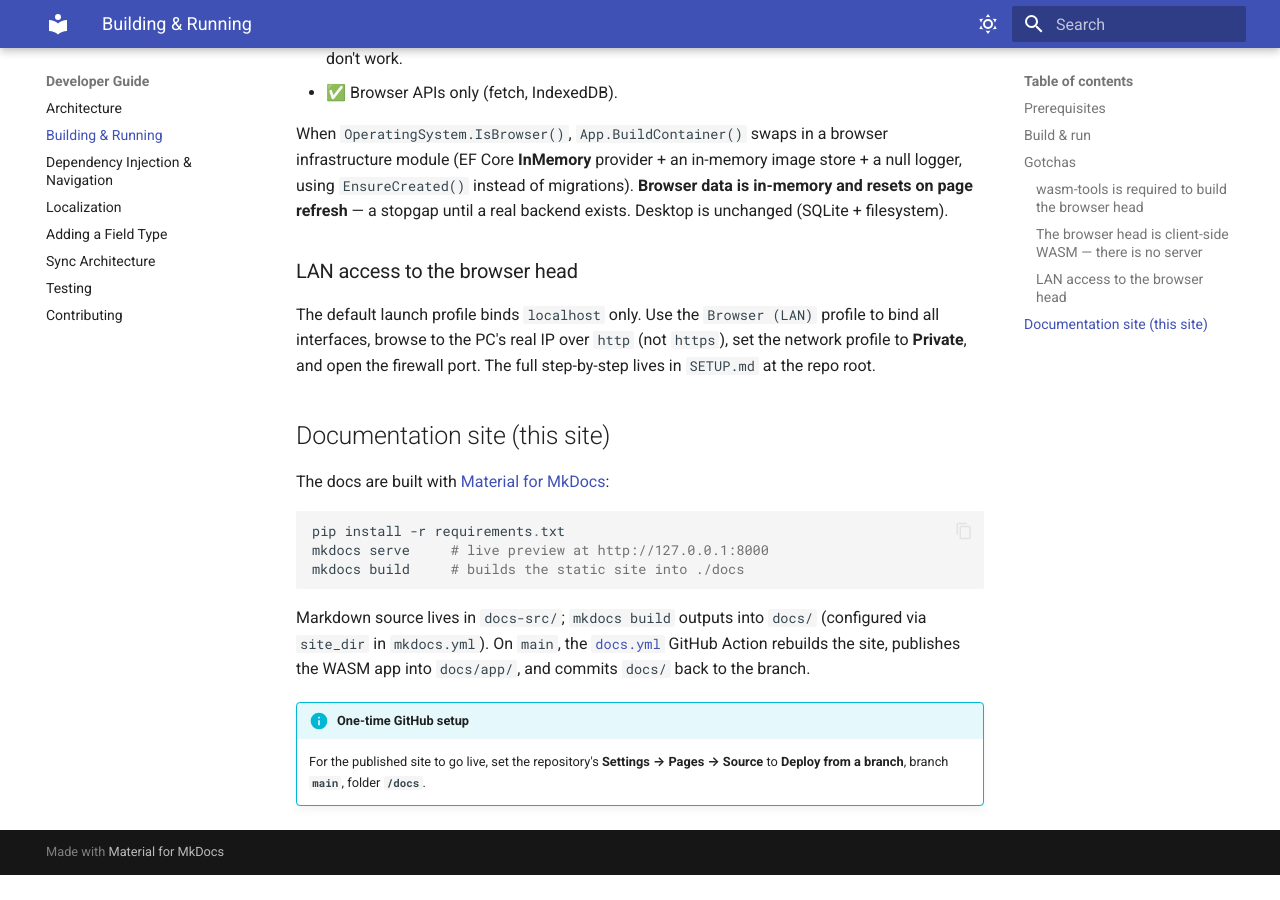
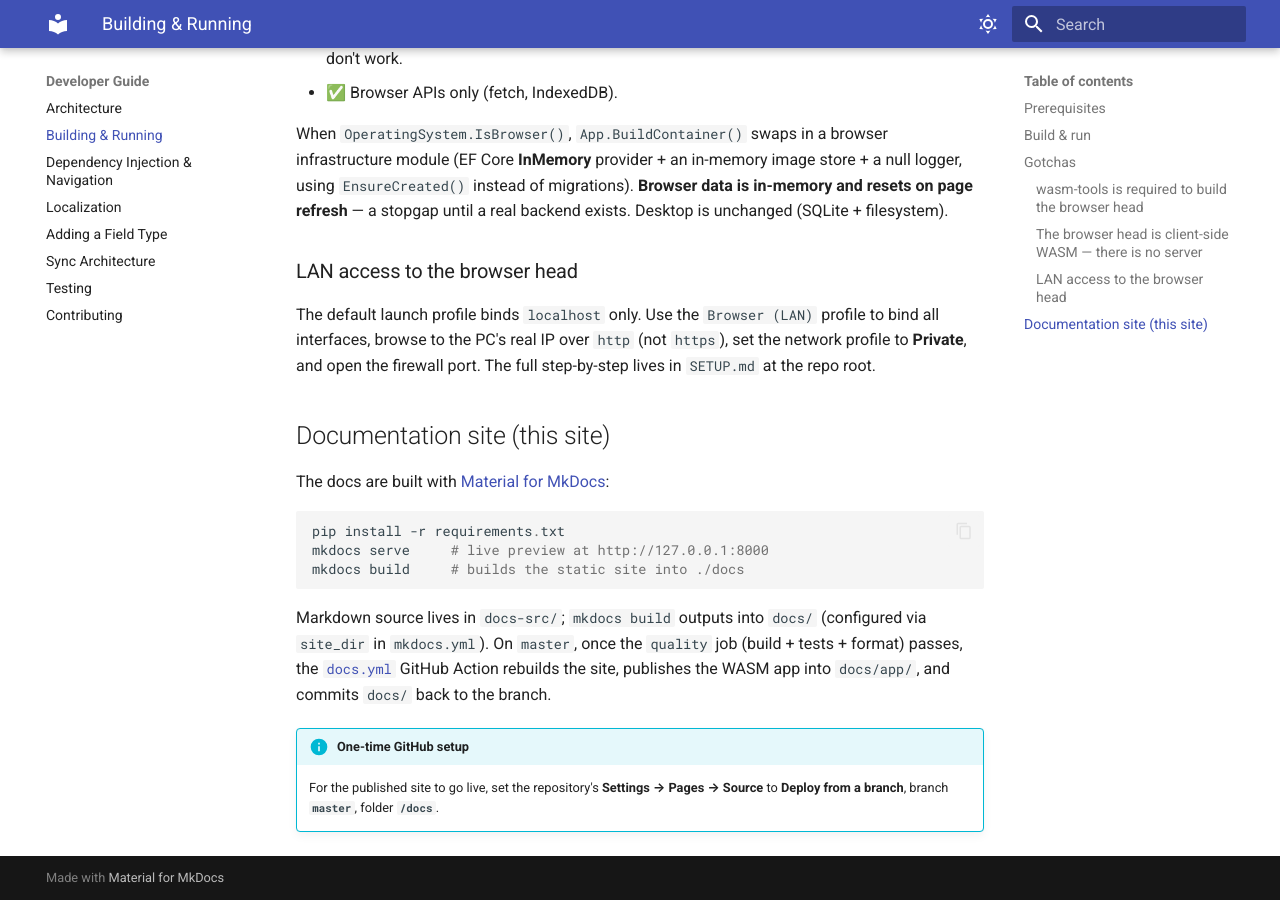
Before and after one commit to jaak0b/Collectary, an MkDocs documentation site: the page built from docs-src/dev-guide/building.md, in a window 1280 px wide and 900 px high, scrolled down 1407 px. Built offline with MkDocs 1.6.1 and Material for MkDocs 9.7.7, drawn with Linux system fonts in a browser that asks for light colours; before the commit the page ends 2282 px from its top, so only the background shows below that.

Commit message:
fix github action

````diff
--- a/docs-src/dev-guide/building.md
+++ b/docs-src/dev-guide/building.md
@@ -77,10 +77,10 @@ mkdocs build     # builds the static site into ./docs
 ```
 
 Markdown source lives in `docs-src/`; `mkdocs build` outputs into `docs/` (configured via
-`site_dir` in `mkdocs.yml`). On `main`, the
+`site_dir` in `mkdocs.yml`). On `master`, once the `quality` job (build + tests + format) passes, the
 [`docs.yml`](https://docs.github.com/en/actions) GitHub Action rebuilds the site, publishes the
 WASM app into `docs/app/`, and commits `docs/` back to the branch.
 
 !!! info "One-time GitHub setup"
     For the published site to go live, set the repository's
-    **Settings → Pages → Source** to **Deploy from a branch**, branch **`main`**, folder **`/docs`**.
+    **Settings → Pages → Source** to **Deploy from a branch**, branch **`master`**, folder **`/docs`**.
````
Also changed, not shown: 1 other file.
